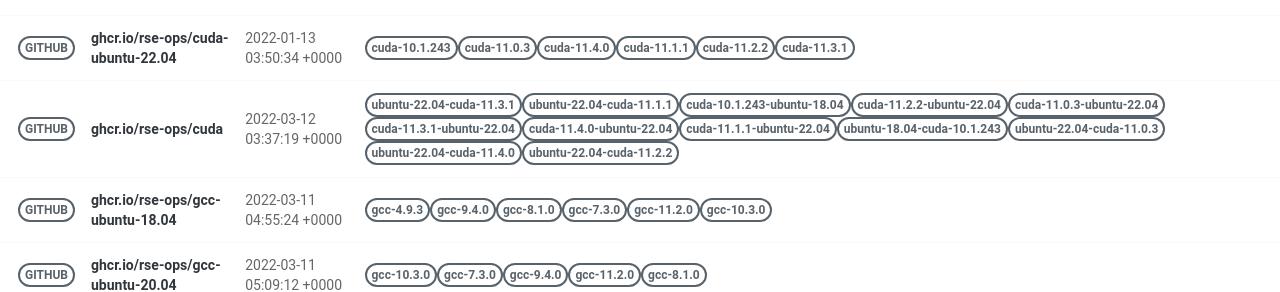
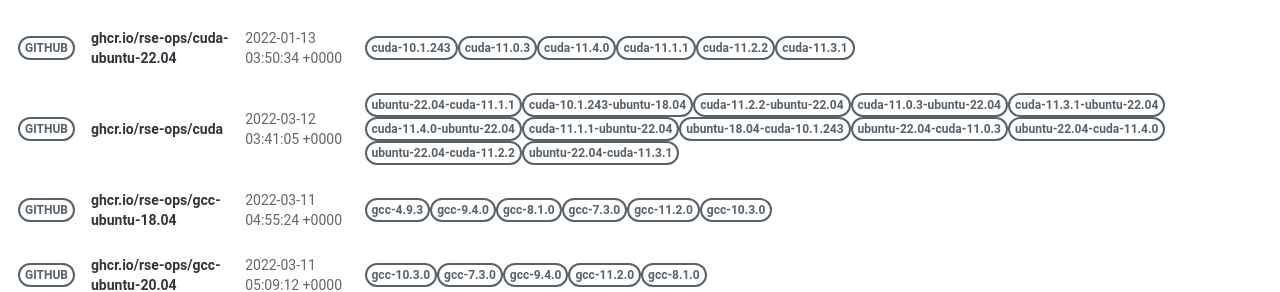
Before and after one commit to rse-ops/docker-images, a Jekyll site: the page built from pages/index.md, in a window 1280 px wide. Shown: the part 414-706 px from the top of the page. Built offline with Jekyll 4.4.1, drawn with Linux system fonts in a browser that asks for light colours; nearby versions of some CDN libraries; part of the change alters nothing that is shown.

Commit message:
Automated push to update library 2022-03-12

```diff
--- a/_library/ghcr.io-rse-ops-cuda.md
+++ b/_library/ghcr.io-rse-ops-cuda.md
@@ -1,14 +1,11 @@
 ---
 layout: container
 name: ghcr.io/rse-ops/cuda
-updated_at: 2022-03-12 03:37:19.412195
+updated_at: 2022-03-12 03:41:05.816309
 
 
 container_url: https://github.com/orgs/rse-ops/packages/container/package/cuda
 versions:
- - tag: ubuntu-22.04-cuda-11.3.1
-   dockerfile: https://github.com/rse-ops/docker-images/blob/main/ubuntu/cuda/Dockerfile
-   manifest: https://crane.ggcr.dev/manifest/ghcr.io/rse-ops/cuda:ubuntu-22.04-cuda-11.3.1
  - tag: ubuntu-22.04-cuda-11.1.1
    dockerfile: https://github.com/rse-ops/docker-images/blob/main/ubuntu/cuda/Dockerfile
    manifest: https://crane.ggcr.dev/manifest/ghcr.io/rse-ops/cuda:ubuntu-22.04-cuda-11.1.1
@@ -42,5 +39,8 @@ versions:
  - tag: ubuntu-22.04-cuda-11.2.2
    dockerfile: https://github.com/rse-ops/docker-images/blob/main/ubuntu/cuda/Dockerfile
    manifest: https://crane.ggcr.dev/manifest/ghcr.io/rse-ops/cuda:ubuntu-22.04-cuda-11.2.2
+ - tag: ubuntu-22.04-cuda-11.3.1
+   dockerfile: https://github.com/rse-ops/docker-images/blob/main/ubuntu/cuda/Dockerfile
+   manifest: https://crane.ggcr.dev/manifest/ghcr.io/rse-ops/cuda:ubuntu-22.04-cuda-11.3.1
 
 ---
```
